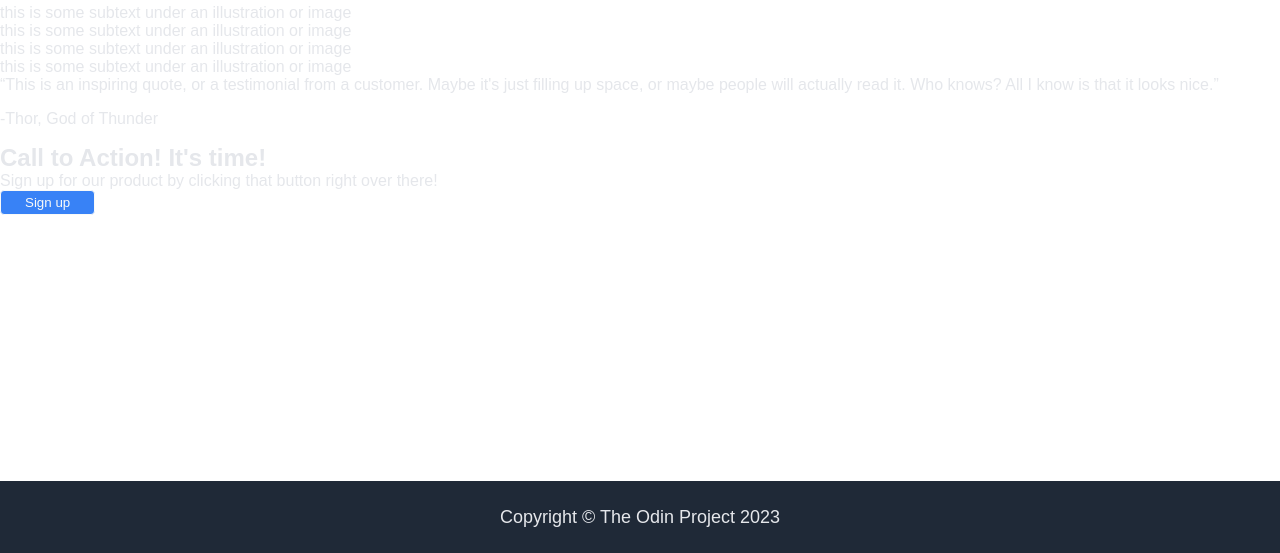
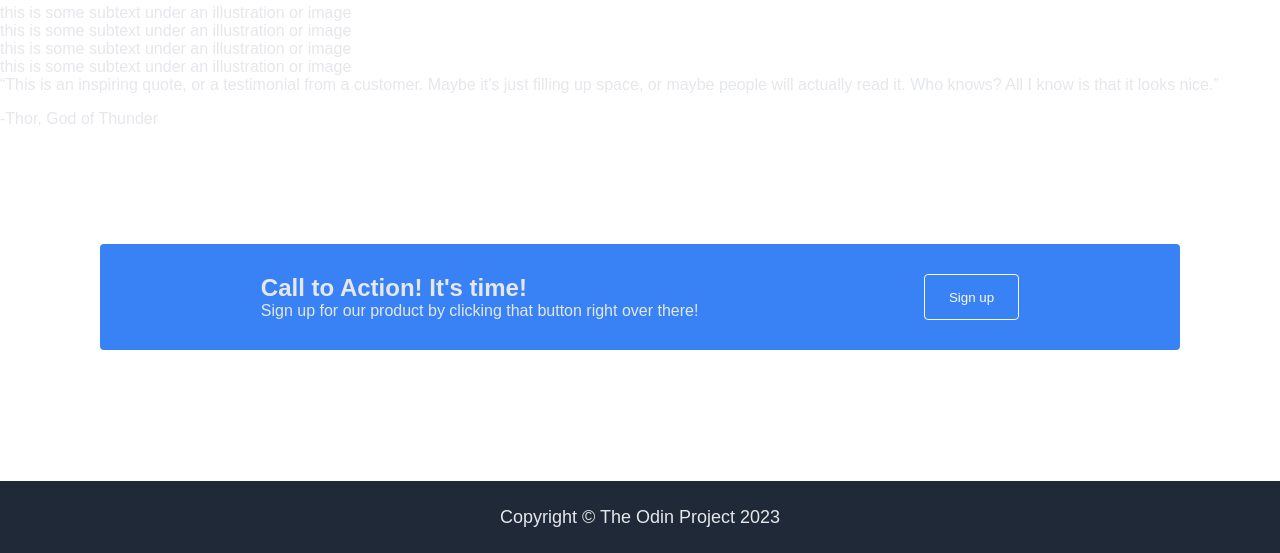
Before and after one commit to kaitok44/project-landing-page, a plain HTML site: page index.html in a window 1280 px wide. Shown: the part 247-800 px from the top of the page. Drawn offline with Linux system fonts and the light colour scheme.

Commit message:
modify html for call to action

```diff
--- a/index.html
+++ b/index.html
@@ -42,9 +42,10 @@
     </div>
     <q>This is an inspiring quote, or a testimonial from a customer. Maybe it's just filling up space, or maybe people will actually read it. Who knows? All I know is that it looks nice.</q>
     <p>-Thor, God of Thunder</p>
-    <div class="call-to-action">
+    <div class="call-action-section">
+    <div class="call-to-action-text">
         <div class="call-text">Call to Action! It's time!</div>
-        <div class="call-text-two">Sign up for our product by clicking that button right over there!</div>
+        <div class="call-text-two">Sign up for our product by clicking that button right over there!</div></div>
         <button class="call-button">Sign up</button>
     </div>
     <div class="footer">Copyright ©︎ The Odin Project 2023</div>
```
